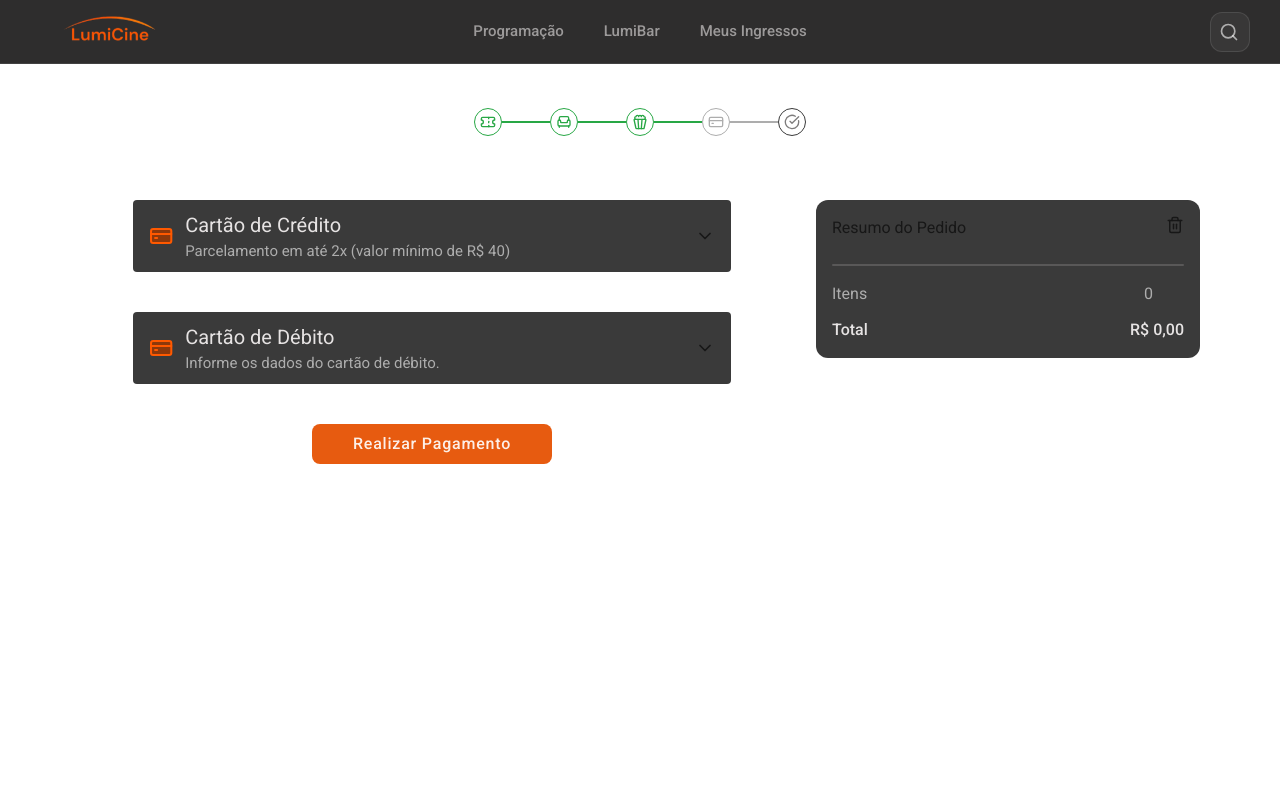
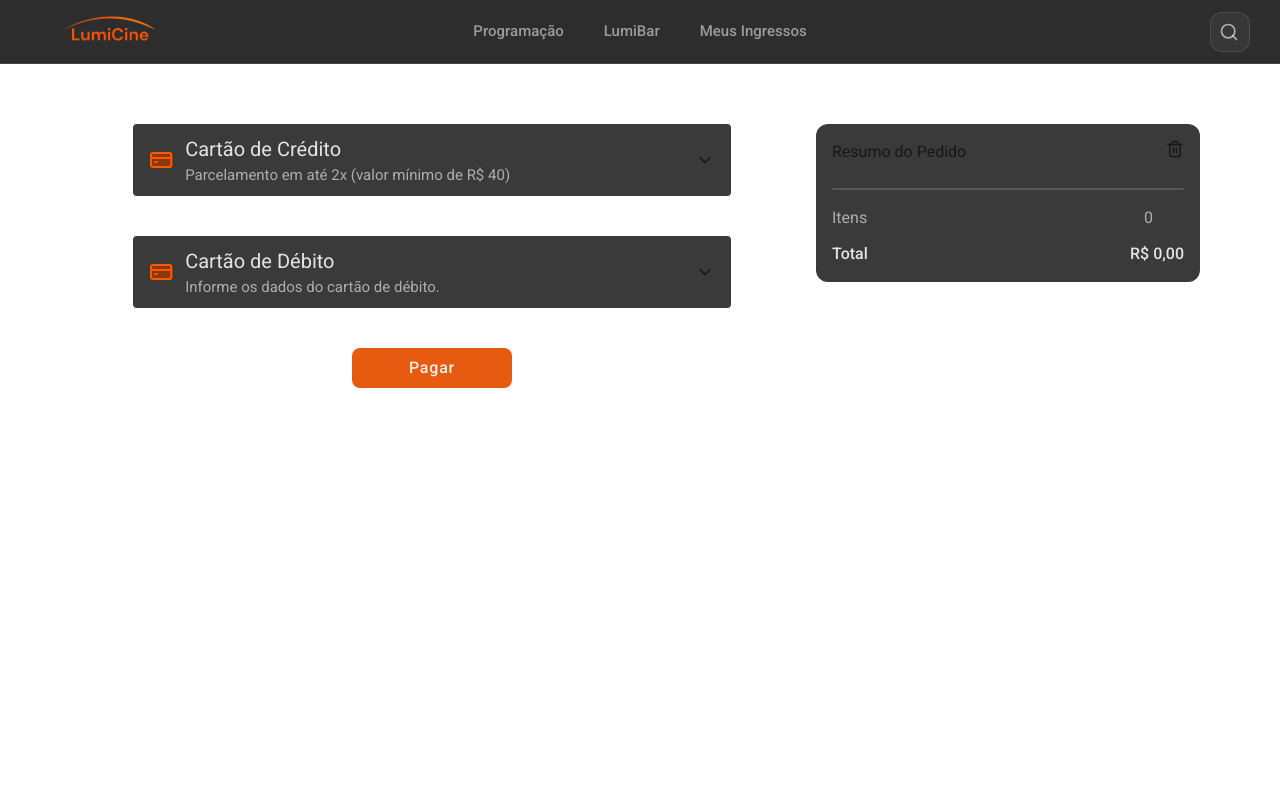
Before and after one commit to MaduDev003/LumiCine, a Next.js app: page /checkout/payment in a window 1280 px wide. Shown: the top 800 px of the page. Built offline with nearby package versions, Linux system fonts and the light colour scheme.

Commit message:
fix: folders estructure

```diff
--- a/src/app/checkout/payment/page.tsx
+++ b/src/app/checkout/payment/page.tsx
@@ -1,4 +1,4 @@
-import CheckoutPaymentPage from "@/src/features/checkout/checkoutPaymentPage";
+import CheckoutPaymentPage from "@/src/features/payment/PaymentPage";
 
 export default function Payment() {
   return (
--- a/src/components/ui/ResumePurchase.tsx
+++ b/src/components/ui/ResumePurchase.tsx
@@ -29,10 +29,6 @@ export default function CheckoutProduct() {
   !!session.language ||
   !!session.date ||
   !!session.time;
-
-  console.log("hasSeatsInfo", seats)
-  console.log(hasSessionInfo, "hasSessionInfo")
-  console.log("haslumibar:", lumibar)
 
   function calcItemsQuantity() {
     const ticketsSum = tickets.full.quantity + tickets.half.quantity;
--- a/src/features/movieDetail/movieDetail.tsx
+++ b/src/features/movieDetail/movieDetail.tsx
@@ -67,7 +67,7 @@ export default function MovieDetail({ movie }: { movie: Movie }) {
 
                                     {movie.type === "comingSoon" && !movie.pre_sale && (
                                         <ButtonCine
-                                        text="Em Breve"
+                                        text="Disponível apenas na pré-venda"
                                         className="h-14 w-full bg-tertiary-dark text-font-dark font-semibold rounded-xl disabled:cursor-not-allowed disabled:opacity-50"
                                         />
                                     )}
--- a/src/features/checkout/checkoutPaymentPage.tsx
+++ b/src/features/payment/PaymentPage.tsx
@@ -3,17 +3,23 @@
 import { useState } from "react";
 import { useMovieContext } from "@/src/context/MovieContext";
 import { X } from "lucide-react";
-import CheckoutProgress from "./components/CheckoutProgress";
+import CheckoutProgress from "../checkout/components/CheckoutProgress";
 import ResumePurchase from "../../components/ui/ResumePurchase";
 import Header from "@/src/components/layout/Header";
 import Footer from "@/src/components/layout/Footer";
-import PaymentPurchase from "@/src/components/layout/PaymentPurchase";
+import PaymentPurchase from "@/src/features/payment/components/PaymentPurchase";
 import MenuListElements from "@/src/components/ui/MenuListElements";
+import { useCheckoutStore } from "@/src/store/checkoutStore";
 
 
 export default function CheckoutPaymentPage() {
     const [menu, setMenu] = useState(false);
     const { nowPlayingMoviesData, comingSoonMoviesData } = useMovieContext();
+    const session = useCheckoutStore((state) => state.session);
+    const hasSessionInfo =
+        !!session.language ||
+        !!session.date ||
+        !!session.time;
 
     return (
         <>
@@ -43,7 +49,7 @@ export default function CheckoutPaymentPage() {
             <main className="mt-3 md:mb-10 mb-17">
                 <div className="px-3 flex justify-center pt-8">
                     <div className="w-full max-w-280 mx-auto pb-0 lg:pb-5 flex flex-col gap-4 lg:min-h-200">
-                        <CheckoutProgress type="payment"/>
+                        {hasSessionInfo && <CheckoutProgress type="payment"/>}
                         <div className="flex flex-col-reverse lg:flex-row gap-8 items-stretch lg:h-220 sm:h-400 lg:mt-4 mt-10">
                             <div className="flex-2 gap-10 flex flex-col lg:mt-0 mt-10 items-center">
                                 <PaymentPurchase />
--- a/src/components/layout/PaymentPurchase.tsx
+++ b/src/features/payment/components/PaymentPurchase.tsx
@@ -8,8 +8,8 @@ import { ChevronDown, CreditCard, CircleX, CircleCheck } from "lucide-react";
 import { processPayment, calcItemsTotalPrice, canInstallment } from "@/src/services/paymentService";
 import { paymentSchema, PaymentFormData} from "@/src/schemas/paymentSchema";
 import { useCheckoutStore } from "@/src/store/checkoutStore";
-import PaymentCard from "../ui/PaymentCard";
-import ButtonCine from "../ui/ButtonCine";
+import PaymentCard from "./PaymentCard";
+import ButtonCine from "../../../components/ui/ButtonCine";
 
 type PaymentType = "credit" | "debit" | "pix" | null;
 
@@ -215,9 +215,9 @@ export default function PaymentPurchase() {
 
       <ButtonCine
         onClick={handleSubmit(onSubmit)}
-        text="Realizar Pagamento"
+        text="Pagar"
         className="
-          w-60
+          w-40
           h-10
           text-font-dark
           bg-accent
```
Also changed, not shown: src/features/payment/components/InputForm.tsx (renamed from src/components/ui/InputForm.tsx), src/features/payment/components/PaymentCard.tsx (renamed from src/components/ui/PaymentCard.tsx).
